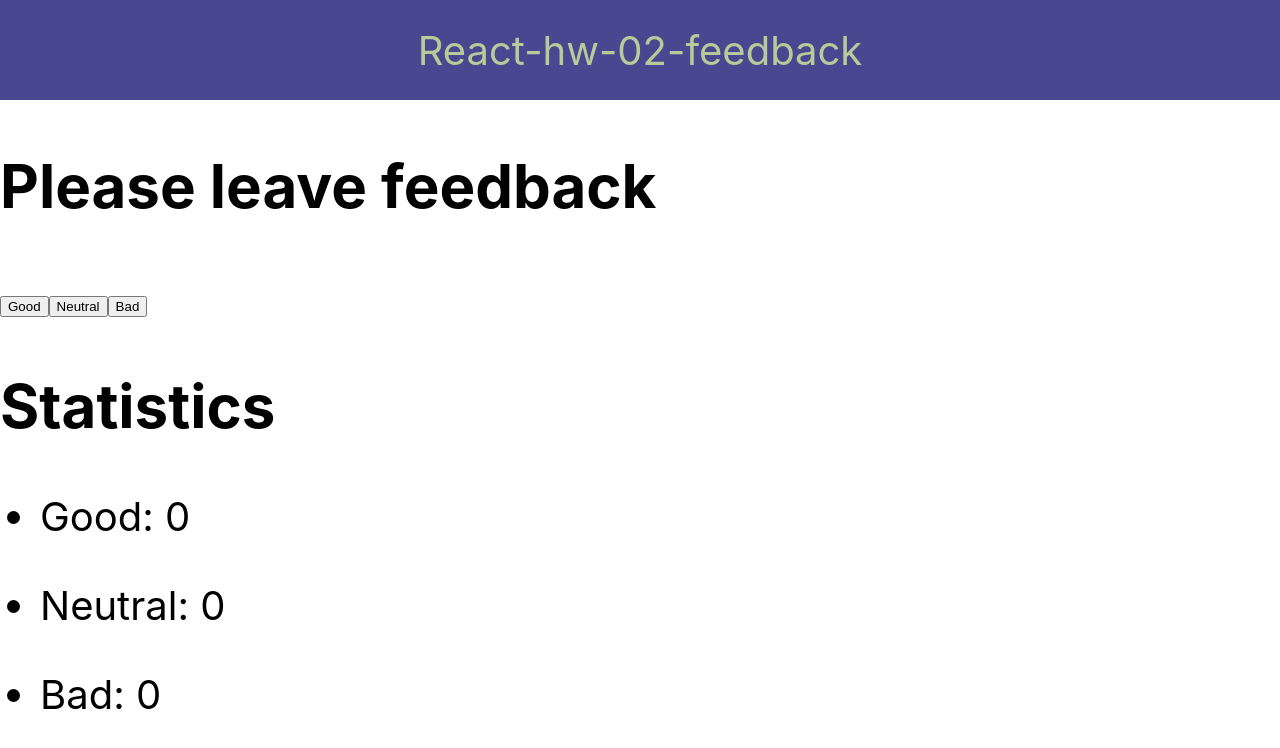
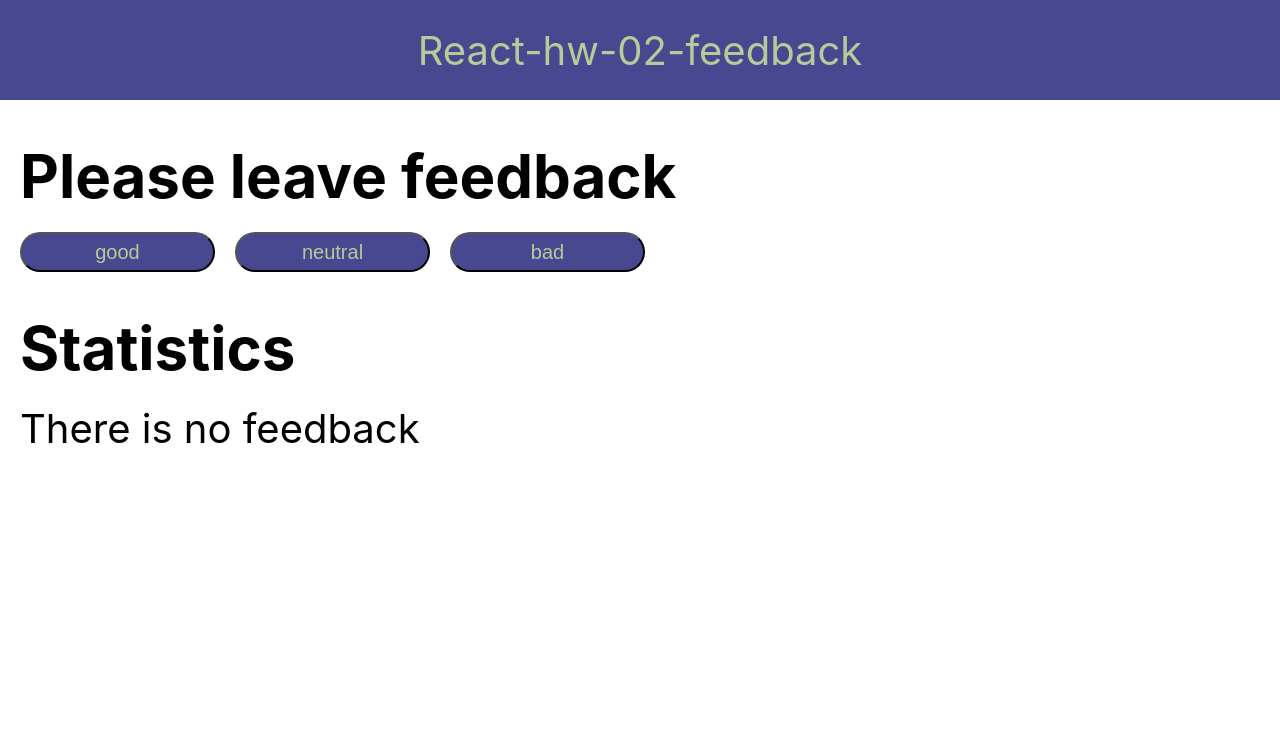
Before and after one commit to EAntoshchuk/goit-react-hw-02-feedback, a React (Create React App) app: page / in a window 1280 px wide. Shown: the top 748 px of the page. Built offline with nearby package versions, Linux system fonts and the light colour scheme.

Commit message:
hw-2-feedback-done

```diff
--- a/src/components/App.jsx
+++ b/src/components/App.jsx
@@ -1,11 +1,43 @@
-import Feedback from './Feedback/Feedback';
+import { Component } from 'react';
+import Statistics from './Statistics/Statistics';
+import FeedbackOptions from './Feedback/FeedbackOptions';
+import Notification from './Notification/Notification';
+import Section from './Section/Section';
 
-export const App = () => {
+class App extends Component {
+  state = {
+    good: 0,
+    neutral: 0,
+    bad: 0,
+  };
+
+  handleIncrement = event => {
+    const name = event.target.name;
+    this.setState(prevState => {
+      return { [name]: prevState[name] + 1 };
+    });
+  };
+
+  countTotalFeedback = () => {
+    const total = this.state.good + this.state.neutral + this.state.bad;
+    return total;
+  };
+
+  countPositiveFeedbackPercentage = total => {
+    const positivePersantage = Math.round((this.state.good / total) * 100);
+    return positivePersantage;
+  };
+
+  render() {
+    const { good, neutral, bad } = this.state;
+    const total = this.countTotalFeedback();
+    console.log(total);
+    const positivePersantage = this.countPositiveFeedbackPercentage(total);
+    console.log(positivePersantage);
     return (
       <div
         style={{
           height: '100vh',
-        // display: 'flex',
           justifyContent: 'center',
           alignItems: 'center',
           fontSize: 40,
@@ -18,6 +50,7 @@ export const App = () => {
             justifyContent: 'space-around',
             alignItems: 'center',
             height: '100px',
+            marginBottom: '20px',
             backgroundColor: '#484890',
             color: '#b8ca9a',
           }}
@@ -25,8 +58,35 @@ export const App = () => {
           React-hw-02-feedback
         </div>
         <div>
-        <Feedback />
+          <Section
+            title="Please leave feedback"
+            children={
+              <FeedbackOptions
+                options={Object.keys(this.state)}
+                onLeaveFeedback={this.handleIncrement}
+              />
+            }
+          />
+          <Section
+            title="Statistics"
+            children={
+              total === 0 ? (
+                <Notification message="There is no feedback" />
+              ) : (
+                <Statistics
+                  good={good}
+                  neutral={neutral}
+                  bad={bad}
+                  total={total}
+                  positivePersantage={positivePersantage}
+                />
+              )
+            }
+          />
         </div>
       </div>
     );
-};
+  }
+}
+
+export default App;
--- a/src/components/Feedback/Feedback.jsx
+++ /dev/null
@@ -1,91 +0,0 @@
-// import PropTypes from 'prop-types';
-import { Component } from 'react';
-import css from './Feedback.module.css';
-
-class Feedback extends Component {
-  state = {
-    good: 0,
-    neutral: 0,
-    bad: 0,
-  };
-
-  handleClickGood = () => {
-    this.setState(({ good }) => {
-      return {
-        good: good + 1,
-      };
-    });
-  };
-
-  handleClickNeutral = () => {
-    this.setState(({ neutral }) => {
-      return {
-        neutral: neutral + 1,
-      };
-    });
-  };
-
-  handleClickBad = () => {
-    this.setState(({ bad }) => {
-      return {
-        bad: bad + 1,
-      };
-    });
-  };
-
-  render() {
-    return (
-      <div className={css.feedback}>
-        <h2 className={css.title}>Please leave feedback</h2>
-        <div className={css.buttons}>
-          <button
-            onClick={() => this.handleClickGood(this.good)}
-            type="button"
-            className={css.btn}
-          >
-            Good
-          </button>
-          <button
-            onClick={() => this.handleClickNeutral(this.neutral)}
-            type="button"
-            className={css.btn}
-          >
-            Neutral
-          </button>
-
-          <button
-            onClick={() => this.handleClickBad(this.bad)}
-            type="button"
-            className={css.btn}
-          >
-            Bad
-          </button>
-        </div>
-        <h2>Statistics</h2>
-        <ul className={css.stats}>
-          <li className={css.stats_item}>
-            <p className={css.quantity}>Good: {this.state.good}</p>
-          </li>
-          <li className={css.stats_item}>
-            <p className={css.quantity}>Neutral: {this.state.neutral}</p>
-          </li>
-          <li className={css.stats_item}>
-            <p className={css.quantity}>Bad: {this.state.bad}</p>
-          </li>
-        </ul>
-      </div>
-    );
-  }
-}
-
-export default Feedback;
-
-// Feedback.propTypes = {
-//   state: PropTypes.arrayOf(
-//     PropTypes.shape({
-//       good: PropTypes.number.isRequired,
-//       neutral: PropTypes.number.isRequired,
-//       bad: PropTypes.number.isRequired,
-//     })
-//   ),
-// };
--- /dev/null
+++ b/src/components/Feedback/FeedbackOptions.jsx
@@ -0,0 +1,23 @@
+import PropTypes from 'prop-types';
+import css from './FeedbackOptions.module.css';
+
+export default function FeedbackOptions({ options, onLeaveFeedback }) {
+  return (
+    <ul className={css.btn_list}>
+      {options.map(option => {
+        return (
+          <li className={css.bnt_list_item} key={option}>
+            <button name={option} className={css.btn} onClick={onLeaveFeedback}>
+              {option}
+            </button>
+          </li>
+        );
+      })}
+    </ul>
+  );
+}
+
+FeedbackOptions.propTypes = {
+  onleaveFeedback: PropTypes.func.isRequired,
+  options: PropTypes.array.isRequired,
+};
--- /dev/null
+++ b/src/components/Feedback/FeedbackOptions.module.css
@@ -0,0 +1,20 @@
+.btn_list {
+  display: flex;
+  justify-content: flex-start;
+  align-items: center;
+  gap: 20px;
+}
+.btn {
+  width: 195px;
+  height: 40px;
+  border-radius: 25px;
+  font-size: 20px;
+  background-color: rgb(72, 72, 144);
+  color: rgb(184, 202, 154);
+  transition: color cubic-bezier(0.4, 0, 0.2, 1);
+  animation-duration: 250ms;
+}
+
+.btn:hover {
+  color: #fffd6a;
+}
--- /dev/null
+++ b/src/components/Notification/Notification.jsx
@@ -0,0 +1,9 @@
+import PropTypes from 'prop-types';
+
+export default function Notification({ message }) {
+  return <p className="message">{message}</p>;
+}
+
+Notification.propTypes = {
+  message: PropTypes.string.isRequired,
+};
--- /dev/null
+++ b/src/components/Section/Section.jsx
@@ -0,0 +1,15 @@
+import PropTypes from 'prop-types';
+import css from './Section.module.css';
+
+export default function Section({ title, children }) {
+  return (
+    <section className={css.section}>
+      <h2 className={css.title}>{title}</h2>
+      {children}
+    </section>
+  );
+}
+
+Section.propTypes = {
+  title: PropTypes.string,
+};
--- /dev/null
+++ b/src/components/Section/Section.module.css
@@ -0,0 +1,6 @@
+.section {
+  padding: 20px;
+}
+.title {
+  margin-bottom: 20px;
+}
--- /dev/null
+++ b/src/components/Statistics/Statistics.jsx
@@ -0,0 +1,28 @@
+import PropTypes from 'prop-types';
+import css from './Statistics.module.css';
+
+export default function Statistics({
+  good,
+  neutral,
+  bad,
+  total,
+  positivePersantage,
+}) {
+  return (
+    <ul className={css.stats}>
+      <li className={css.stats_item}>Good: {good}</li>
+      <li className={css.stats_item}>Neutral: {neutral}</li>
+      <li className={css.stats_item}>Bad: {bad}</li>
+      <li className={css.stats_item}>Total: {total}</li>
+      <li>Positive feedback: {positivePersantage}%</li>
+    </ul>
+  );
+}
+
+Statistics.propTypes = {
+  good: PropTypes.number.isRequired,
+  neutral: PropTypes.number.isRequired,
+  bad: PropTypes.number.isRequired,
+  total: PropTypes.number.isRequired,
+  positivePersantage: PropTypes.number.isRequired,
+};
--- a/src/index.css
+++ b/src/index.css
@@ -13,3 +13,66 @@ code {
   font-family: source-code-pro, Menlo, Monaco, Consolas, 'Courier New',
     monospace;
 }
+
+html {
+  box-sizing: border-box;
+}
+*,
+*:before,
+*:after {
+  box-sizing: inherit;
+}
+
+p {
+  margin: 0;
+}
+
+img,
+picture {
+  display: block;
+  max-width: 100%;
+  height: auto;
+}
+
+svg {
+  display: block;
+}
+
+h1,
+h2,
+h3,
+h4,
+h5,
+h6 {
+  margin-top: 0;
+  margin-bottom: 0;
+}
+
+ul {
+  margin: 0;
+  padding: 0;
+  list-style: none;
+}
+
+a {
+  display: inline-flex;
+  margin: 0;
+  text-decoration: none;
+}
+
+button {
+  display: block;
+  margin: 0;
+  padding: 0;
+}
+
+textarea {
+  resize: none;
+}
+
+a,
+button,
+input,
+textarea {
+  cursor: pointer;
+}
--- a/src/index.js
+++ b/src/index.js
@@ -1,6 +1,6 @@
 import React from 'react';
 import ReactDOM from 'react-dom/client';
-import { App } from 'components/App';
+import App from 'components/App';
 import './index.css';
 
 ReactDOM.createRoot(document.getElementById('root')).render(
```
Also changed, not shown: src/components/Notification/Notification.module.css (added), src/components/Statistics/Statistics.module.css (added). Lines whose indentation alone changed are shown as unchanged.
